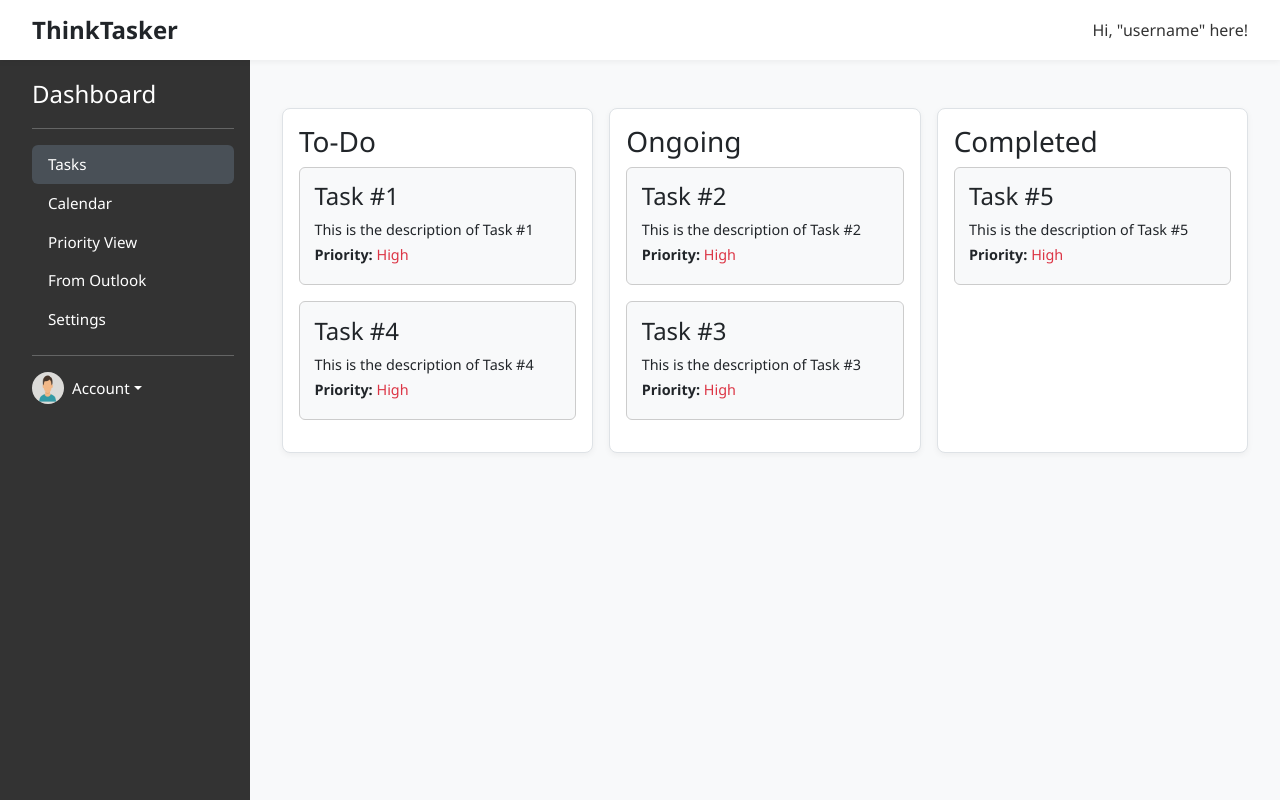
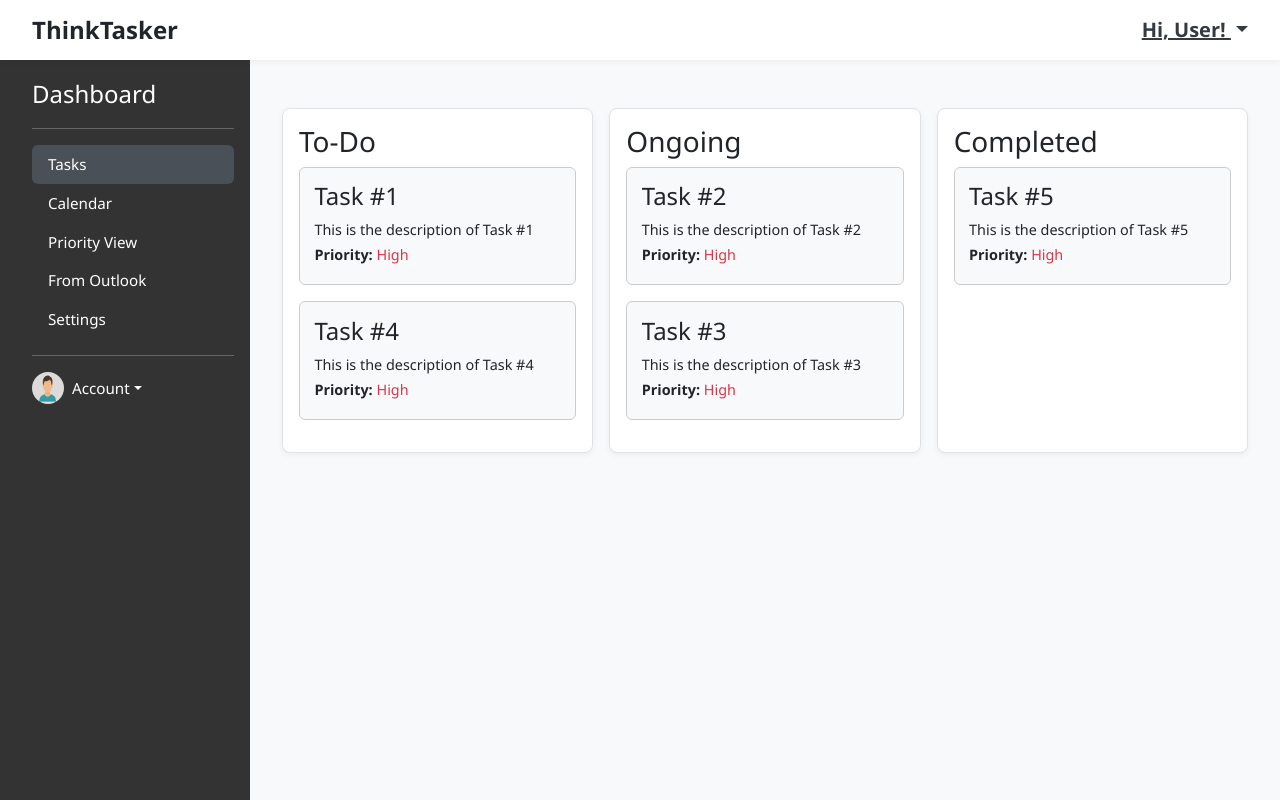
Before and after one commit to mparante/ThinkTasker, a Django app: page /dashboard/ in a window 1280 px wide. Run offline with Django 5.2, Linux system fonts and the light colour scheme.

Commit message:
Added context_processor for given name to allow access to all views.

```diff
--- /dev/null
+++ b/ThinkTaskerProject/mainApp/context_processors.py
@@ -0,0 +1,15 @@
+import requests
+from django.conf import settings
+
+def graph_user(request):
+    token = request.session.get("graph_token")
+    if not token:
+        return {}
+    headers = {"Authorization": f"Bearer {token['access_token']}"}
+    r = requests.get(
+        "https://graph.microsoft.com/v1.0/me?$select=givenName",
+        headers=headers
+    )
+    if r.status_code == 200:
+        return {"given_name": r.json().get("givenName")}
+    return {}
--- a/ThinkTaskerProject/mainApp/templates/base_generic.html
+++ b/ThinkTaskerProject/mainApp/templates/base_generic.html
@@ -14,10 +14,10 @@
         <div class="d-flex align-items-center">
             <a href="/" class="text-decoration-none text-dark fw-semibold fs-4">ThinkTasker</a>
         </div>
-        <div class="dropdown">
-            <!-- <a href="#" class="d-block text-dark text-decoration-none dropdown-toggle" data-bs-toggle="dropdown" aria-expanded="false"> -->
-                Hi, "username" here!
-            <!-- </a> -->
+        <div class="dropdown text-end">
+            <a href="#" class="dropdown-toggle" data-bs-toggle="dropdown">
+                {% if given_name %}Hi, {{ given_name }}!{% else %}Hi, User!{% endif %}
+            </a>
             <!-- <ul class="dropdown-menu dropdown-menu-end text-small">
                 <li><a class="dropdown-item" href="#">Sign out</a></li>
             </ul> -->
--- a/ThinkTaskerProject/thinkTasker/settings.py
+++ b/ThinkTaskerProject/thinkTasker/settings.py
@@ -62,6 +62,7 @@ TEMPLATES = [
                 'django.template.context_processors.request',
                 'django.contrib.auth.context_processors.auth',
                 'django.contrib.messages.context_processors.messages',
+                'mainApp.context_processors.graph_user',
             ],
         },
     },
```
